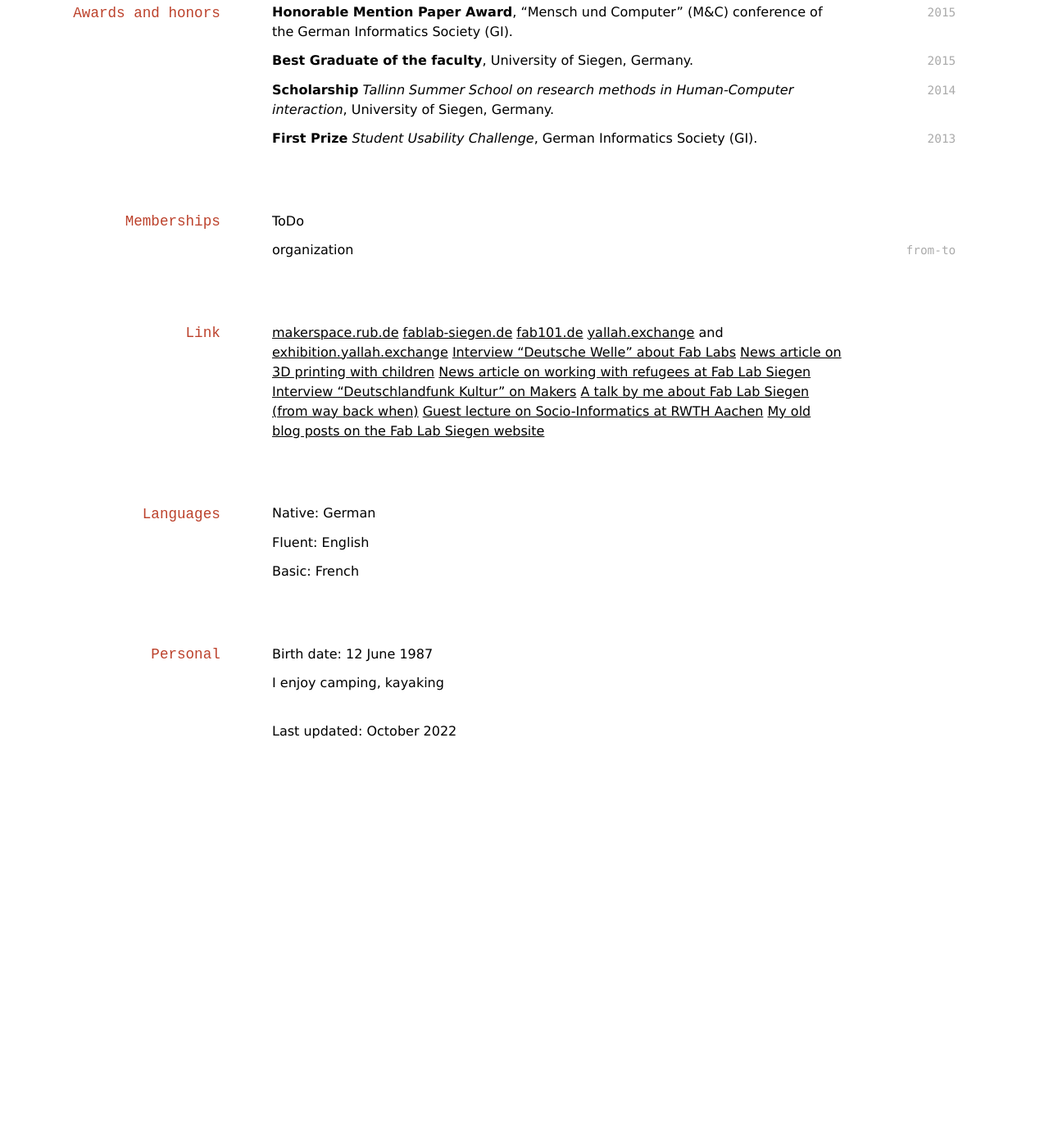
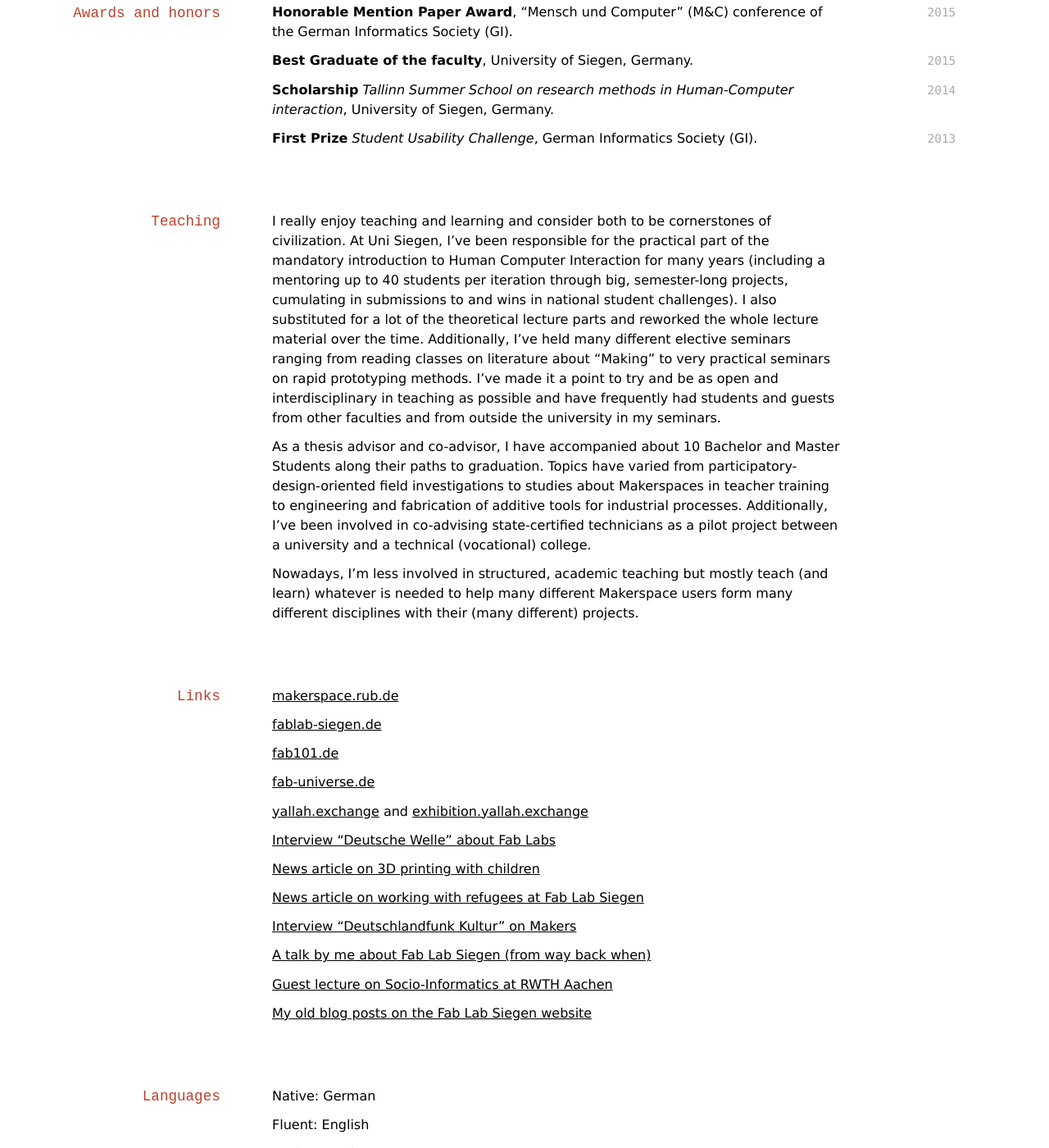
Before and after one commit to oliverstickel/oliverstickel.github.io, a Jekyll site: the page built from index.md, in a window 1280 px wide and 1400 px high, scrolled down 2820 px. Shown: the whole window at 82% size. Built offline with Jekyll 4.4.1, drawn with Linux system fonts in a browser that asks for light colours; nearby versions of some CDN libraries; a style sheet for code colours, icons or effects is not loaded; before the commit the page ends 3759 px from its top, so only the background shows below that; some of the changed text lies outside the part shown.

Commit message:
Update index.md

```diff
--- a/index.md
+++ b/index.md
@@ -105,25 +105,39 @@ Description here
 
 
 
-## Memberships
+## Teaching
 
-ToDo
+I really enjoy teaching and learning and consider both to be cornerstones of civilization. At Uni Siegen, I've been responsible for the practical part of the mandatory introduction to Human Computer Interaction for many years (including a mentoring up to 40 students per iteration through big, semester-long projects, cumulating in submissions to and wins in national student challenges). I also substituted for a lot of the theoretical lecture parts and reworked the whole lecture material over the time. Additionally, I've held many different elective seminars ranging from reading classes on literature about "Making" to very practical seminars on rapid prototyping methods. I've made it a point to try and be as open and interdisciplinary in teaching as possible and have frequently had students and guests from other faculties and from outside the university in my seminars.
 
-`from-to`
-organization
+As a thesis advisor and co-advisor, I have accompanied about 10 Bachelor and Master Students along their paths to graduation. Topics have varied from participatory-design-oriented field investigations to studies about Makerspaces in teacher training to engineering and fabrication of additive tools for industrial processes. Additionally, I've been involved in co-advising state-certified technicians as a pilot project between a university and a technical (vocational) college.
 
-## Link
+Nowadays, I'm less involved in structured, academic teaching but mostly teach (and learn) whatever is needed to help many different Makerspace users form many different disciplines with their (many different) projects.
+
+
+## Links
 
 [makerspace.rub.de](https://makerspace.rub.de)
+
 [fablab-siegen.de](https://fablab-siegen.de)
+
 [fab101.de](https://fab101.de)
+
+[fab-universe.de](https://fab-universe.de)
+
 [yallah.exchange](https://yallah.exchange) and [exhibition.yallah.exchange](https://exhibition.yallah.exchange/ )
+
 [Interview "Deutsche Welle" about Fab Labs](https://www.dw.com/de/fablab-gemeinsam-t%C3%BCftelts-sich-leichter/a-49714943)
+
 [News article on 3D printing with children](https://www.wp.de/staedte/siegerland/kinder-drucken-in-kreuztaler-stadtbibliothek-in-3d-id11160424.html)
+
 [News article on working with refugees at Fab Lab Siegen](https://www.3d-grenzenlos.de/magazin/kurznachrichten/projekts-learnspaces-uni-siegen-fuer-fluechtlinge-27340123/)
+
 [Interview "Deutschlandfunk Kultur" on Makers](https://www.deutschlandfunkkultur.de/maker-faire-ruhr-in-dortmund-bastler-war-frueher-maker-ist-100.html)
+
 [A talk by me about Fab Lab Siegen (from way back when)](https://www.youtube.com/watch?v=DJb3l-8QlJQ)
+
 [Guest lecture on Socio-Informatics at RWTH Aachen](https://podcasts.apple.com/de/podcast/12-socio-informatiks-oliver-stickel/id1374020313?i=1000416862043&l=en)
+
 [My old blog posts on the Fab Lab Siegen website](https://fablab-siegen.de/author/oliver_dummy/)
 
 
@@ -140,6 +154,6 @@ Basic:  French
 
 Birth date: 12 June 1987
 
-I enjoy camping, kayaking
+I enjoy camping, kayaking, cooking and good books.
 
 <br/>Last updated: October 2022<br/><br/>
```
